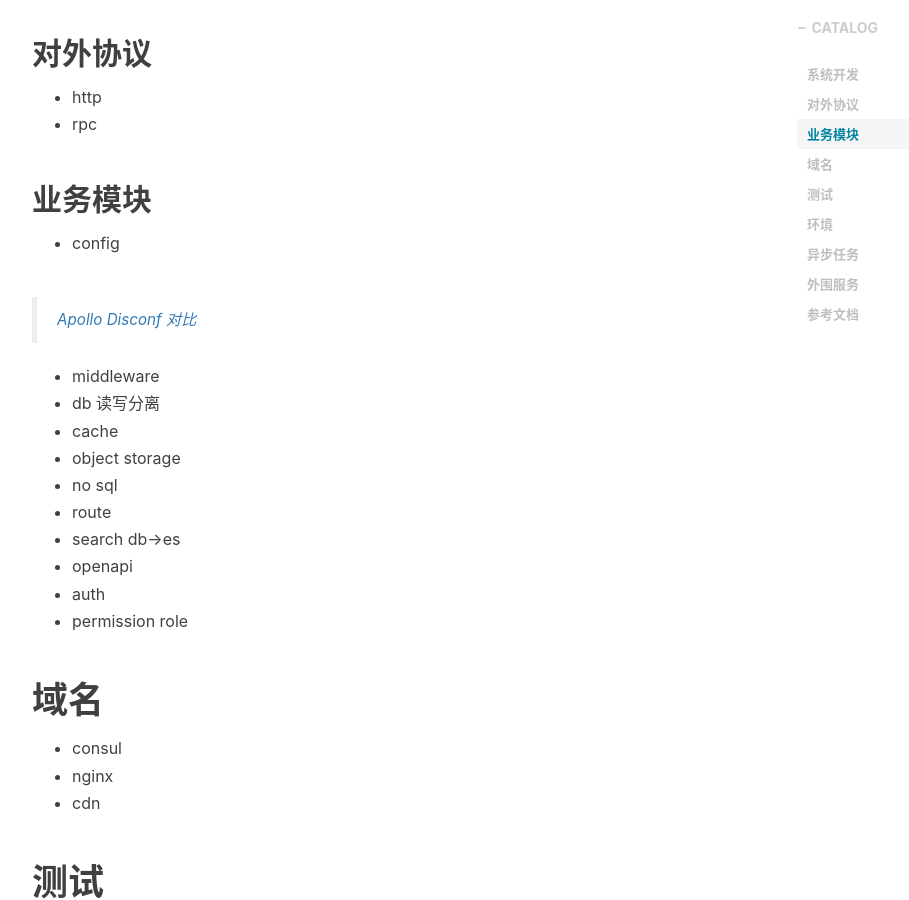
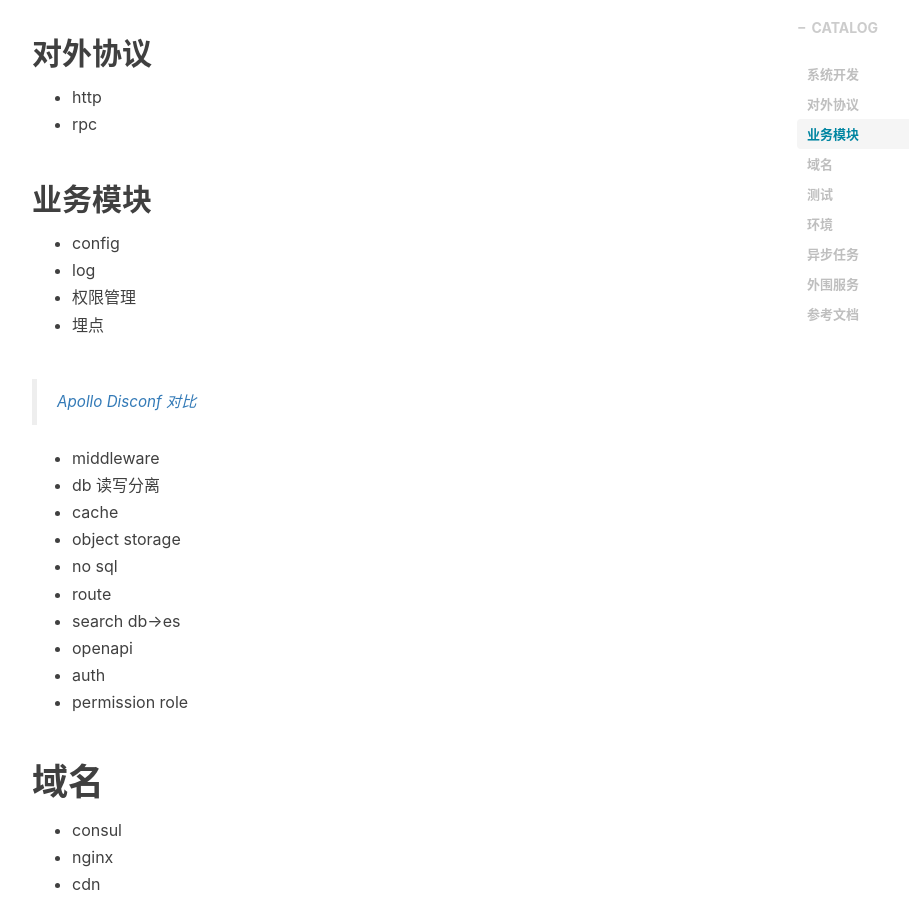
Before and after one commit to xzhangwwyu/xzhangwwyu.github.io, a Jekyll site: the page built from _posts/2019-03-07-system-dev.markdown, in a window 1280 px wide and 900 px high, scrolled down 687 px. Shown: the whole window, without its empty margins (233-1142 px from the left). Built offline with Jekyll 4.4.1, drawn with Linux system fonts in a browser that asks for light colours; nearby versions of some CDN libraries; comment, search, counter and statistics services are not loaded.

Commit message:
fix: for system-dev

```diff
--- a/_posts/2019-03-07-system-dev.markdown
+++ b/_posts/2019-03-07-system-dev.markdown
@@ -20,6 +20,9 @@ tags:
 
 ## 业务模块
 * config
+* log
+* 权限管理
+* 埋点
 
 > [Apollo](https://github.com/ctripcorp/apollo){:target="_blank"}
 > [Disconf](https://github.com/knightliao/disconf){:target="_blank"}
```
